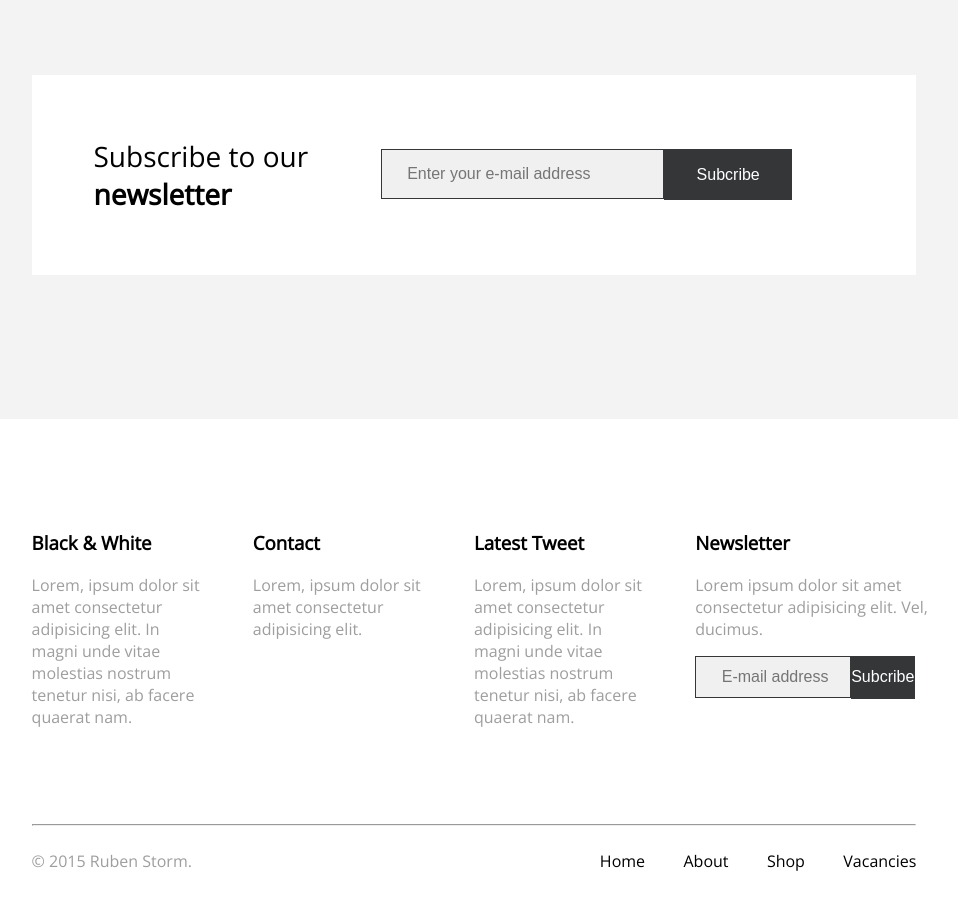
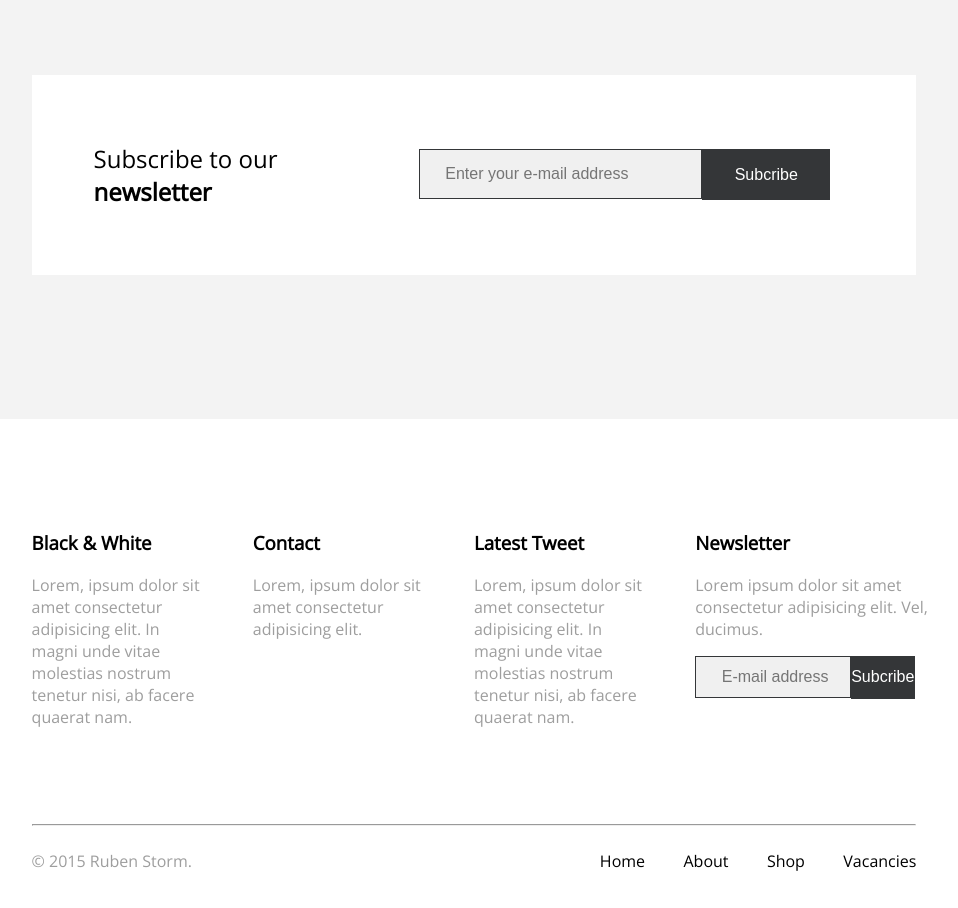
Before and after one commit to Leonid-Krainov/front-end-lab-8, a plain HTML site: page homework_04/index.html in a window 1280 px wide. Shown: the part 1880-2788 px from the top of the page, without its empty margins (166-1124 px from the left). Drawn offline with nearby package versions, Linux system fonts and the light colour scheme.

Commit message:
Update style.css
fixed some bugs

```diff
--- a/homework_04/css/style.css
+++ b/homework_04/css/style.css
@@ -144,11 +144,11 @@ main section.articles .subscribe {
   background-color: #FFF;
   height: 25vh;
   display: grid;
-  grid-template-columns: 30% 69%;
+  grid-template-columns: 35% 64%;
   grid-gap: 1%;
 }
 main section.articles .subscribe p {
-  font-size: 3.5vh;
+  font-size: 3vh;
   align-self: center;
 }
 main section.articles .subscribe form {
```
